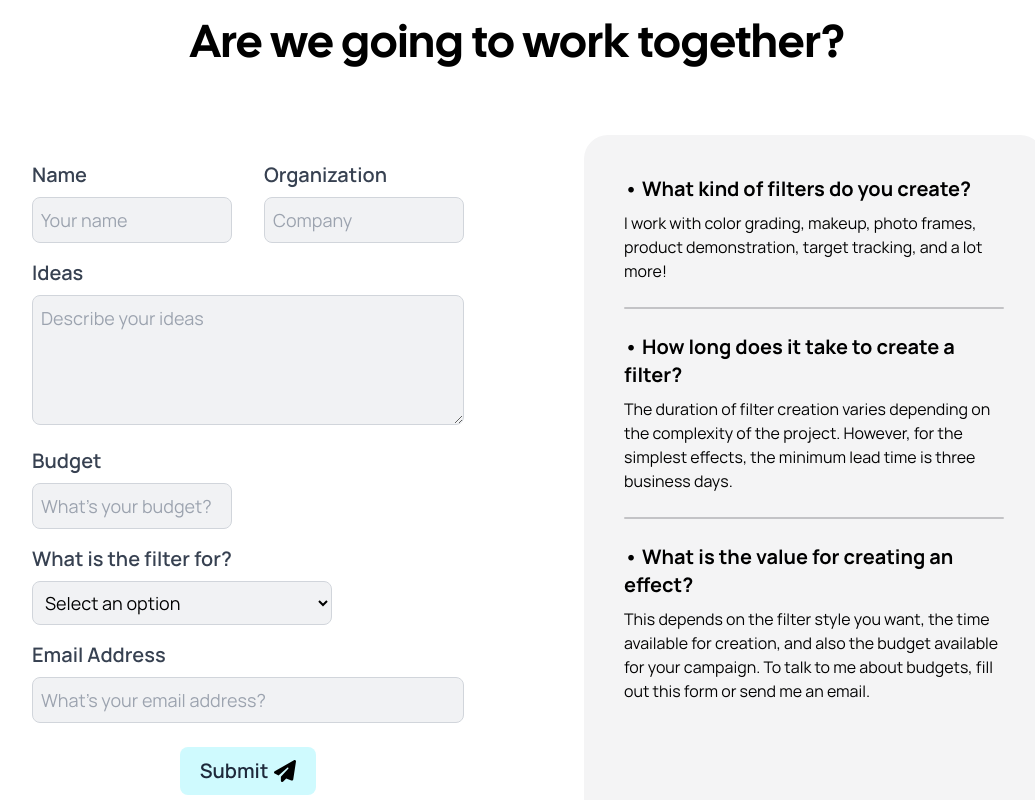
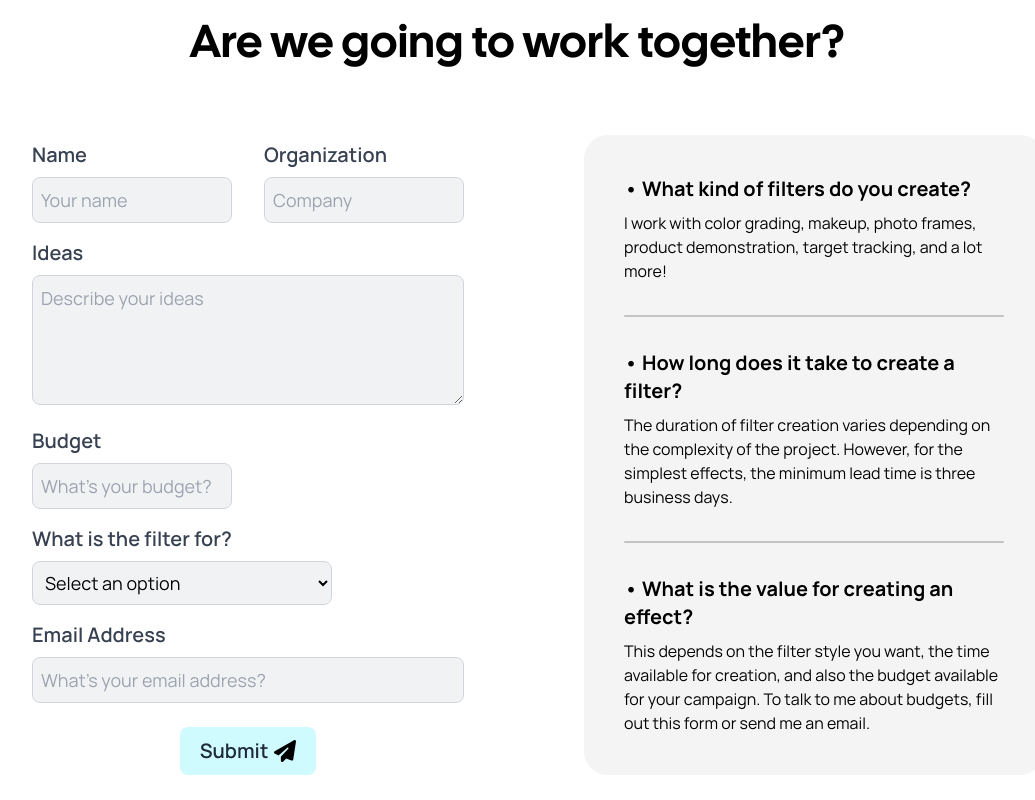
Before and after one commit to xicko/dashnyam, a Next.js app: page / in a window 1280 px wide. Shown: the part 3140-3940 px from the top of the page, without its empty margins (122-1157 px from the left). Built offline with nearby package versions, Linux system fonts and the light colour scheme.

Commit message:
Spacing adjustments for contact form and FAQs section

```diff
--- a/components/FAQs.tsx
+++ b/components/FAQs.tsx
@@ -2,7 +2,7 @@ import React from 'react';
 
 const FAQs = () => {
   return (
-    <section className='md:w-[460px] md:mx-10 bg-white md:bg-zinc-100 dark:bg-[#0f0f11] dark:md:bg-black dark:md:bg-opacity-20 bg-opacity-80 dark:bg-opacity-40 md:rounded-3xl p-10 md:mt-4 md:mb-0 mb-14 space-y-6'>
+    <section className='md:w-[460px] h-fit md:mx-10 bg-white md:bg-zinc-100 dark:bg-[#0f0f11] dark:md:bg-black dark:md:bg-opacity-20 bg-opacity-80 dark:bg-opacity-40 md:rounded-3xl p-10 md:mt-4 md:mb-0 mb-14 md:space-y-8 space-y-6'>
         <div className='space-y-2'>
             <p className='font-bold text-xl'>&#8226; What kind of filters do you create?</p>
             <p>I work with color grading, makeup, photo frames, product demonstration, target tracking, and a lot more!</p>
--- a/components/WorkTogether.tsx
+++ b/components/WorkTogether.tsx
@@ -60,7 +60,7 @@ const WorkTogether = () => {
   };
 
   return (
-    <section className='flex justify-center mb-8 md:mt-8 mt-0'>
+    <section className='flex justify-center mb-8 md:mt-3 mt-0'>
       <div className='text-white md:px-20 px-8 my-[10px] font-semibold'>
         <form onSubmit={handleSubmit} className='mt-0'>
           <div className='flex justify-start space-x-8  mb-0'>
```
